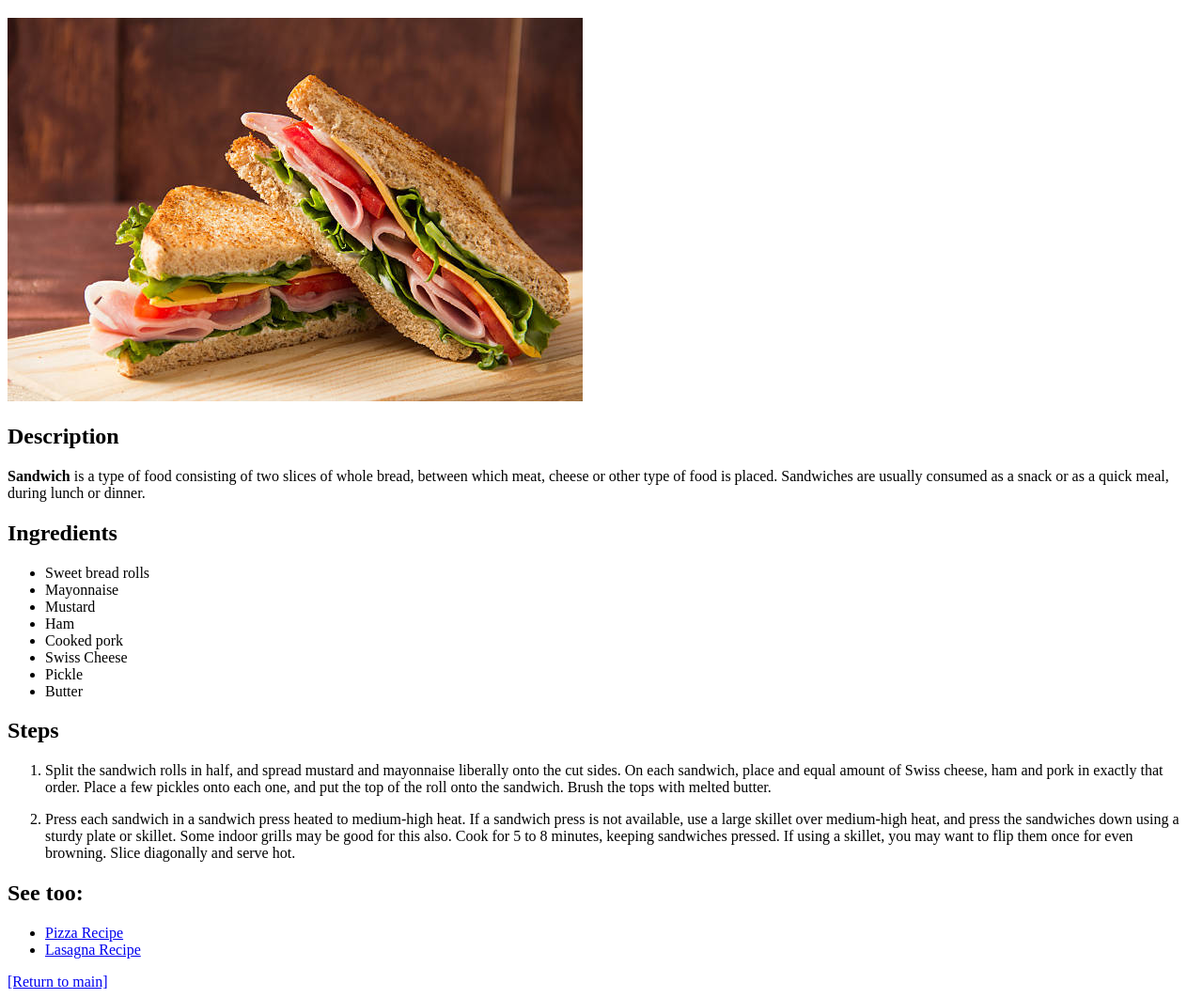
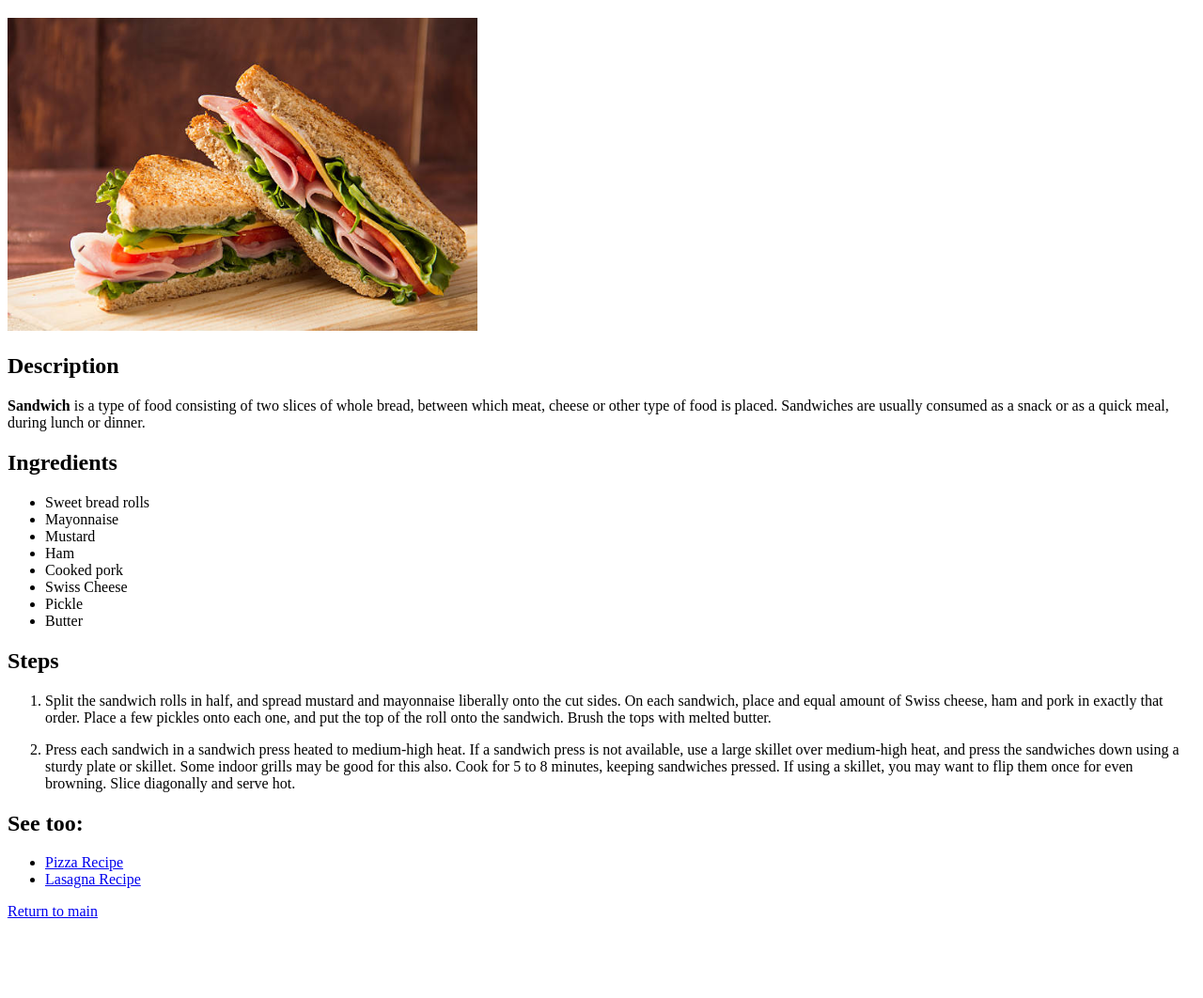
Before and after one commit to BrunoBFreitas/odin-recipes, a plain HTML site: page recipes/sandwich.html in a window 1280 px wide. Shown: the part 61-1123 px from the top of the page at 94% size. After the commit the page ends 1048 px from the top, so only its background shows below. Drawn offline with Linux system fonts and the light colour scheme.

Commit message:
Add and fix pages image

```diff
--- a/recipes/sandwich.html
+++ b/recipes/sandwich.html
@@ -6,7 +6,7 @@
     </head>
     <body>
         <h1>Sandwich</h1>
-        <img src="../images/sandwich.jpg" alt="Sandwich">
+        <img src="../images/sandwich.jpg" alt="Sandwich" width="500">
 
         <h2>Description</h2>
         <p><b>Sandwich</b> is a type of food consisting of two slices of whole bread, between which meat, cheese or other type of food is placed. Sandwiches are usually consumed as a snack or as a quick meal, during lunch or dinner.</p>
@@ -35,6 +35,6 @@
             <li><a href="lasagna.html">Lasagna Recipe</a></li>
         </ul>
 
-        <a href="../index.html">[Return to main]</a>
+        <a href="../index.html">Return to main</a>
     </body>
 </html>
```
Also changed, not shown: index.html (+2 -0 lines), recipes/lasagna.html (+2 -2 lines), recipes/pizza.html (+2 -2 lines), images/odin.jpg (added).
